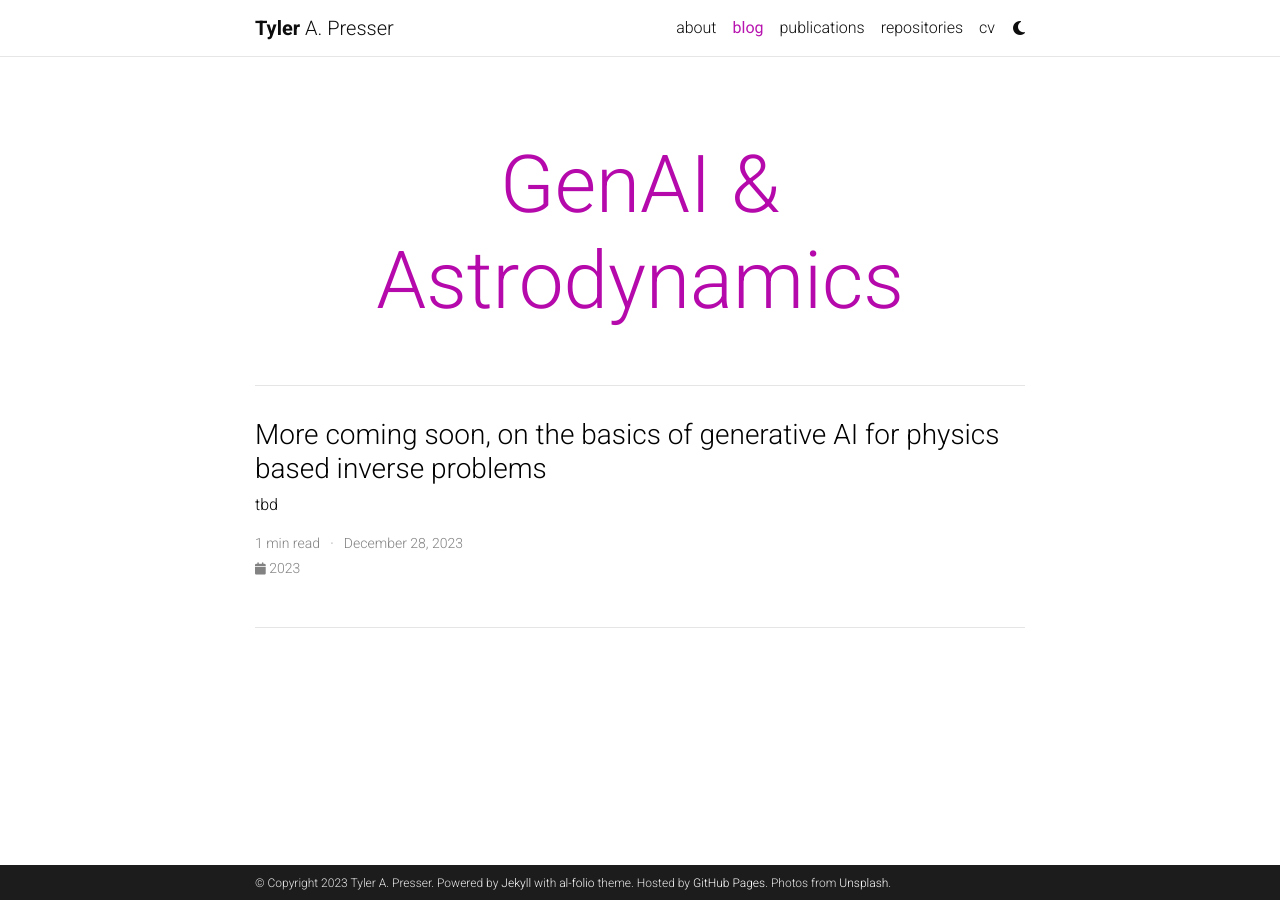
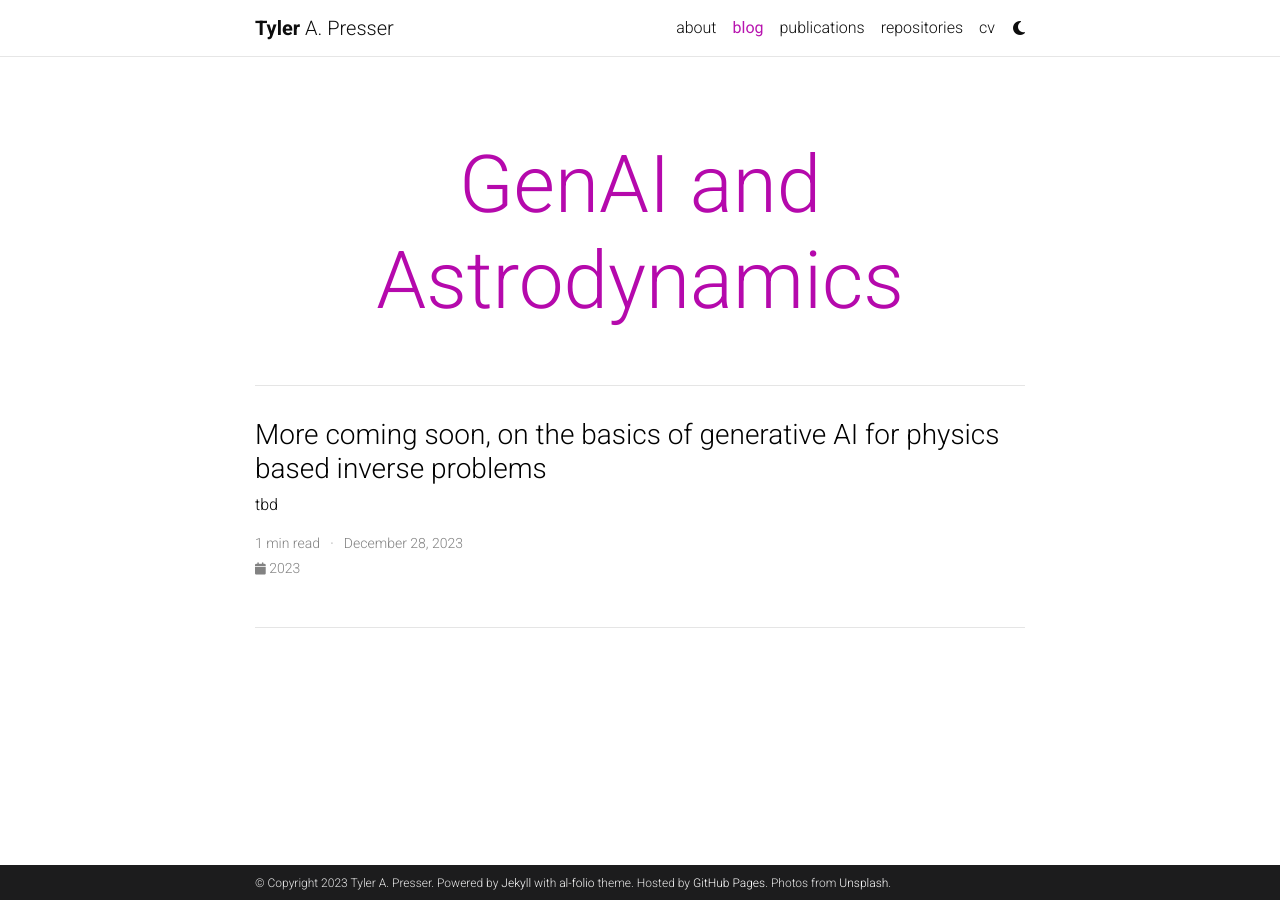
Before and after one commit to tpresser570/tpresser570.github.io, a Jekyll site: the page built from blog/index.html, in a window 1280 px wide. Built offline with Jekyll 4.4.1, drawn with Linux system fonts in a browser that asks for light colours; the list of posts is cut into pages by our own code; comment, search, counter and statistics services are not loaded; a style sheet for code colours, icons or effects is not loaded.

Commit message:
no symbols

```diff
--- a/_config.yml
+++ b/_config.yml
@@ -119,7 +119,7 @@
 # Blog
 # -----------------------------------------------------------------------------
 
-blog_name: GenAI & Astrodynamics # blog_name will be displayed in your blog page
+blog_name: GenAI and Astrodynamics # blog_name will be displayed in your blog page
 blog_nav_title: blog # your blog must have a title for it to be displayed in the nav bar
 blog_description: #a simple whitespace theme for academics
 permalink: /blog/:year/:title/
```
